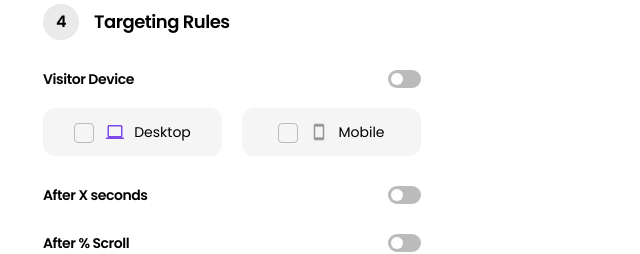
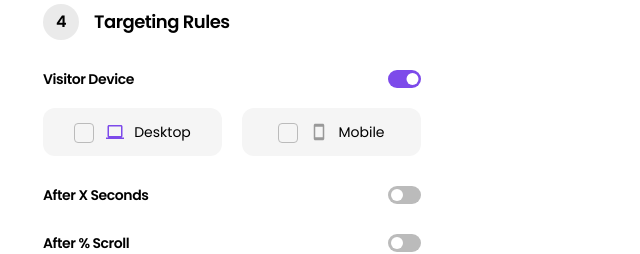
Before and after one commit to emrebican/modal-card-creator, a Next.js app: page / in a window 1280 px wide. Shown: the part 3415-3669 px from the top of the page, without its empty margins (0-640 px from the left). Built offline with nearby package versions, Linux system fonts and the light colour scheme.

Commit message:
device disabling working

```diff
--- a/Interfaces/Interfaces.tsx
+++ b/Interfaces/Interfaces.tsx
@@ -38,6 +38,7 @@ export interface initialInterface {
   }
   templateContent: any
   targetingDevice: targetInterface
+  disableDevice: boolean
 }
 
 // Devices
@@ -45,4 +46,5 @@ export interface deviceInterface {
   type: string
   logo: string
   device: boolean
+  disable: boolean
 }
--- a/components/Device Component/Device.module.scss
+++ b/components/Device Component/Device.module.scss
@@ -5,6 +5,7 @@
   height: 48px;
   background-color: $bg-modal;
   border-radius: 12px;
+  cursor: pointer;
   @include flex(flex, center, center);
   gap: 10px;
 
--- a/components/Device Component/Device.tsx
+++ b/components/Device Component/Device.tsx
@@ -8,10 +8,10 @@ import { deviceInterface } from '../../Interfaces/Interfaces'
 import { MdComputer } from 'react-icons/md'
 import { BiMobile } from 'react-icons/bi'
 
-const Device = ({ type, logo, device }: deviceInterface) => {
+const Device = ({ type, logo, device, disable }: deviceInterface) => {
   return (
     <div className={styles.wrapper}>
-      <Checkbox device={device} />
+      <Checkbox device={device} disable={disable} />
       {/* <MdComputer className={styles.logo} /> */}
       <Image src={logo} width={18} height={18} />
       <span className={styles.type}>{type}</span>
--- a/components/Sections/Targeting.tsx
+++ b/components/Sections/Targeting.tsx
@@ -1,7 +1,8 @@
 import styles from '../../styles/section_styles/Targeting.module.scss'
 import { useSelector, useDispatch } from 'react-redux'
-import { RootState, AppDispatch } from '../../features/store'
-import { getTargeting } from '../../features/globalSlice'
+
+import { RootState } from '../../features/store'
+import { getTargeting, toggleDeviceDisable } from '../../features/globalSlice'
 
 import Title from '../Section Titles/Title'
 import OnOff from '../../tools/OnOff'
@@ -12,43 +13,61 @@ const Targeting = () => {
   const devices = useSelector(
     (state: RootState) => state.global.targetingDevice
   )
+  const disableDevice = useSelector(
+    (state: RootState) => state.global.disableDevice
+  )
+
+  console.log(devices)
+  console.log('disable', disableDevice)
+
+  const deviceDisable = () => {
+    dispatch(toggleDeviceDisable())
+  }
 
   return (
     <>
       <Title number={4} title="Targeting Rules" />
       <div className={styles.container}>
+        {/* Visitor Device Section */}
         <div className={styles.section}>
           <div className={styles.title_wrapper}>
             <span className={styles.section_title}>Visitor Device</span>
-            <OnOff />
+            <OnOff check={disableDevice} isDisable={deviceDisable} />
           </div>
           <div className={styles.devices}>
             <div
               onClick={() =>
-                dispatch(getTargeting({ desktop: true, mobile: false }))
+                disableDevice
+                  ? dispatch(getTargeting({ desktop: false, mobile: false }))
+                  : dispatch(getTargeting({ desktop: true, mobile: false }))
               }
             >
               <Device
                 device={devices.desktop}
                 type="Desktop"
                 logo="/images/desktop_logo.svg"
+                disable={disableDevice}
               />
             </div>
 
             <div
               onClick={() =>
-                dispatch(getTargeting({ desktop: false, mobile: true }))
+                disableDevice
+                  ? dispatch(getTargeting({ desktop: false, mobile: false }))
+                  : dispatch(getTargeting({ desktop: false, mobile: true }))
               }
             >
               <Device
                 device={devices.mobile}
                 type="Mobile"
                 logo="/images/mobile_logo.svg"
+                disable={disableDevice}
               />
             </div>
           </div>
         </div>
 
+        {/* After X seconds Section */}
         <div className={styles.section}>
           <div className={styles.title_wrapper}>
             <span className={styles.section_title}>After X seconds</span>
@@ -56,6 +75,7 @@ const Targeting = () => {
           </div>
         </div>
 
+        {/* After % Scroll Section */}
         <div className={styles.section}>
           <div className={styles.title_wrapper}>
             <span className={styles.section_title}>After % Scroll</span>
@@ -63,6 +83,7 @@ const Targeting = () => {
           </div>
         </div>
 
+        {/* Traffic Source Section */}
         <div className={styles.section}>
           <div className={styles.title_wrapper}>
             <span className={styles.section_title}>Traffic Source</span>
--- a/features/globalSlice.tsx
+++ b/features/globalSlice.tsx
@@ -11,7 +11,8 @@ const initialState: initialInterface = {
   targetingDevice: {
     desktop: false,
     mobile: false
-  }
+  },
+  disableDevice: true
 }
 
 export const globalSlice = createSlice({
@@ -30,10 +31,19 @@ export const globalSlice = createSlice({
     },
     getTargeting: (state, action) => {
       state.targetingDevice = action.payload
+    },
+    // Disables
+    toggleDeviceDisable: (state) => {
+      state.disableDevice = !state.disableDevice
     }
   }
 })
 
-export const { changeTempSize, changeBtnColor, getTempContent, getTargeting } =
-  globalSlice.actions
+export const {
+  changeTempSize,
+  changeBtnColor,
+  getTempContent,
+  getTargeting,
+  toggleDeviceDisable
+} = globalSlice.actions
 export default globalSlice.reducer
--- a/styles/section_styles/Targeting.module.scss
+++ b/styles/section_styles/Targeting.module.scss
@@ -17,6 +17,7 @@
         line-height: 18px;
         color: $color-black;
         @include letter-spacing(-0.03em);
+        text-transform: capitalize;
       }
     }
 
--- a/tools/Checkbox/index.tsx
+++ b/tools/Checkbox/index.tsx
@@ -1,9 +1,14 @@
 import styles from './Checkbox.module.scss'
 
-const Checkbox = ({ device }: any) => {
+const Checkbox = ({ device, disable }: any) => {
   return (
     <label className={styles.container}>
-      <input type="checkbox" checked={device} readOnly />
+      <input
+        type="checkbox"
+        disabled={disable}
+        checked={disable === true ? false : device}
+        readOnly
+      />
       <span className={styles.checkmark}></span>
     </label>
   )
--- a/tools/OnOff/index.tsx
+++ b/tools/OnOff/index.tsx
@@ -1,9 +1,9 @@
 import styles from './OnOff.module.scss'
 
-const OnOff = () => {
+const OnOff = ({ check, isDisable }: any) => {
   return (
     <label className={styles.container}>
-      <input type="checkbox" />
+      <input type="checkbox" checked={check} onChange={isDisable} />
       <span className={styles.checkmark}></span>
     </label>
   )
```
